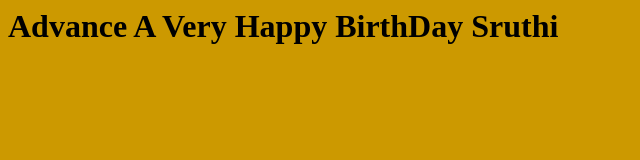
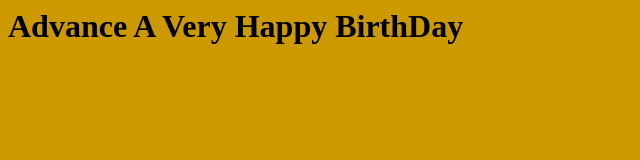
Before and after one commit to asmaeshu/repo1, a plain HTML site: page index.html in a window 1280 px wide. Shown: the whole page, without its empty margins (0-640 px from the left). Drawn offline with Linux system fonts and the light colour scheme.

Commit message:
Update index.html

```diff
--- a/index.html
+++ b/index.html
@@ -1,5 +1,5 @@
 <html>
 <body bgcolor="#CC9900">
-<h1>Advance A Very Happy BirthDay Sruthi</h1>
+<h1>Advance A Very Happy BirthDay </h1>
 </body>
 </html>
```
